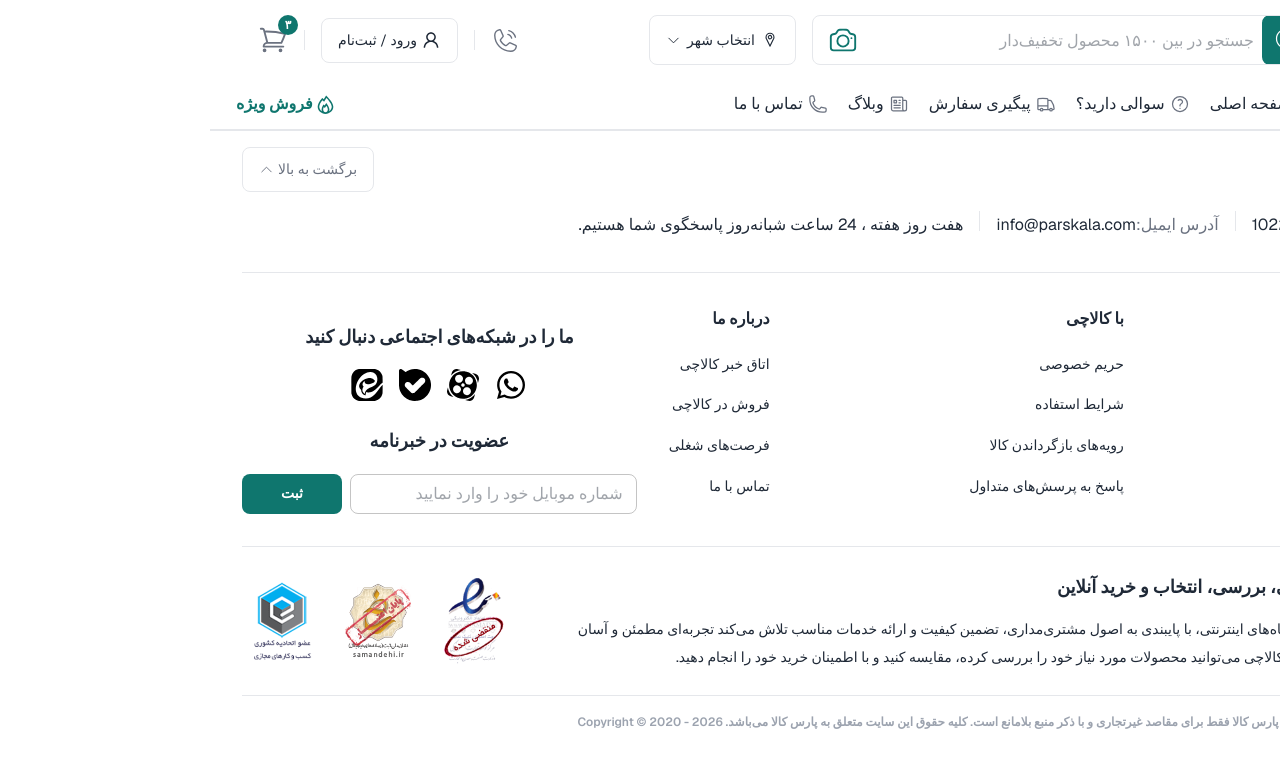
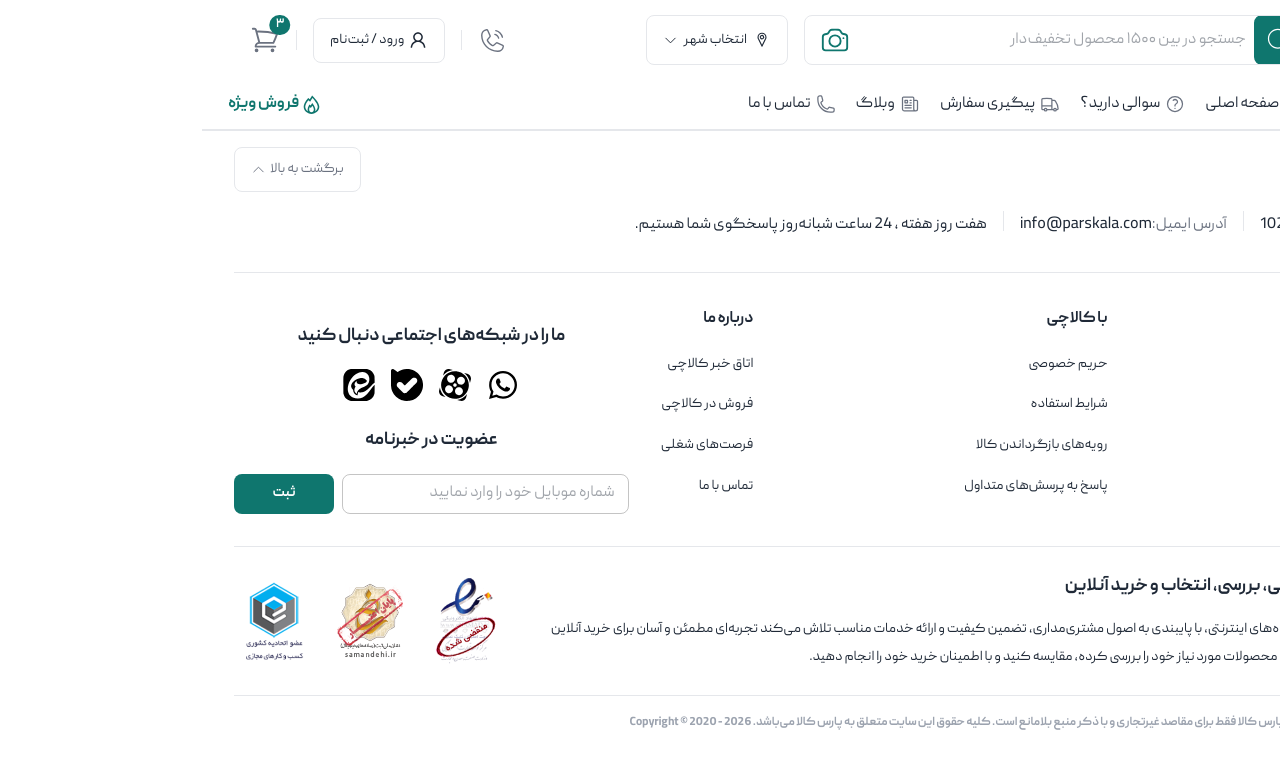
Before and after one commit to devfaf/kalachi-shop, a Next.js app: page / in a window 1280 px wide. Shown: the top 768 px of the page. Built offline with nearby package versions, Linux system fonts and the light colour scheme; what @mui/material-nextjs would draw is missing.

Commit message:
style: set font in shadcn

```diff
--- a/postcss.config.mjs
+++ b/postcss.config.mjs
@@ -4,4 +4,4 @@ const config = {
     },
 }
 
-export default confing;
+export default config;
--- a/src/app/layout.tsx
+++ b/src/app/layout.tsx
@@ -5,10 +5,7 @@ import Providers from "@/providers";
 import Header from "@/components/layout/Header/Header"
 import { CssBaseline } from "@mui/material";
 import Footer from "@/components/layout/Footer/Footer";
-import { Geist } from "next/font/google";
 import { cn } from "@/lib/utils";
-
-const geist = Geist({subsets:['latin'],variable:'--font-sans'});
 
 export const metadata: Metadata = {
   title: "فروشگاه اینترنتی کالاچی",
@@ -20,7 +17,7 @@ export default function RootLayout({ children }: LayoutProps<"/">) {
     <html
       lang="fa"
       dir="rtl"
-      className={cn("font-sans", geist.variable)}
+      className={cn("font-sans", peyda.variable)}
     >
       <body>
         <Providers>
--- a/src/styles/globals.css
+++ b/src/styles/globals.css
@@ -5,8 +5,8 @@
 @custom-variant dark (&:is(.dark *));
 
 @theme inline {
-    --font-heading: var(--font-sans);
-    --font-sans: var(--font-sans);
+    --font-heading: var(--font-peyda);
+    --font-sans: var(--font-peyda);
     --color-sidebar-ring: var(--sidebar-ring);
     --color-sidebar-border: var(--sidebar-border);
     --color-sidebar-accent-foreground: var(--sidebar-accent-foreground);
```
